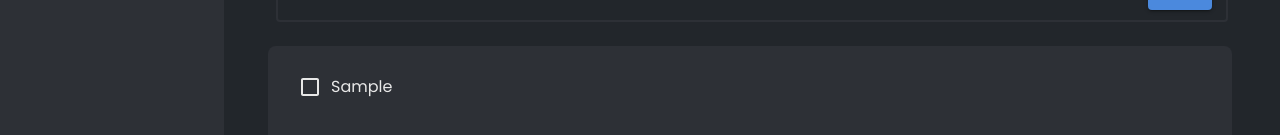
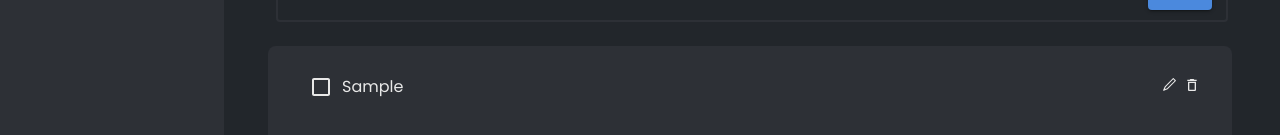
Before and after one commit to ArchitGhevariya007/scribble, a React (Create React App) app: page / in a window 1280 px wide. Both pictures are taken after typing "Sample" into the empty fields and a click on the button "ADD". Shown: the part 263-398 px from the top of the page. Built offline with nearby package versions, Linux system fonts and the light colour scheme.

Commit message:
task edit delete design ready

```diff
--- a/src/components/Todos.js
+++ b/src/components/Todos.js
@@ -1,5 +1,5 @@
 import React, { useState, useEffect } from "react";
-import { Box, TextField, Stack, Button, } from "@mui/material";
+import { Box, TextField, Stack, Button } from "@mui/material";
 import { v4 as uuid } from "uuid";
 import TodosList from "./TodosList";
 
@@ -53,6 +53,7 @@ export default function Todos() {
         {
           id: uuid(),
           task: TodoText,
+          isSelected:true
         },
       ]);
 
@@ -64,7 +65,6 @@ export default function Todos() {
   // setting data to local storage
   useEffect(() => {
     localStorage.setItem("Tasks", JSON.stringify(AddTodoText));
-
   }, [AddTodoText]);
 
   return (
@@ -91,13 +91,10 @@ export default function Todos() {
         />
       </Box>
 
+      {/* Task List */}
       <Box sx={style.todolist}>
-
         <TodosList Textdata={AddTodoText}></TodosList>
-
       </Box>
-
-
     </>
   );
 }
--- a/src/components/TodosList.js
+++ b/src/components/TodosList.js
@@ -1,30 +1,76 @@
-import React from "react";
-import { Container, Checkbox, FormControlLabel } from "@mui/material";
+import React, { useState } from "react";
+import {
+  Container,
+  Checkbox,
+  FormControlLabel,
+  Stack,
+  Box,
+} from "@mui/material";
+import { RxPencil1 } from "react-icons/rx";
+import { MdOutlineDelete } from "react-icons/md";
 
 export default function TodosList(props) {
+  const [Checked, setChecked] = useState();
+
   const style = {
     todoContainer: {
-      // backgroundColor: "#22262b",
+      //backgroundColor: "#22262b",
       mt: 1,
       mb: 1,
       padding: 0.5,
       borderRadius: 1,
     },
     CheckBox: {
-      color:"rgb(232, 232, 232)",
+      color: "rgb(232, 232, 232)",
       borderRadius: 20,
-
+      "&:checked+label": {
+        textDecorationLine: "line-through",
+      },
+      line: {
+        textDecoration: Checked ? "line-through" : "none",
+      },
+      icons:{
+        marginLeft:100,
+        color:"#000",
+        fontSize:"10px"
+        //padding:10
+      }
     },
   };
+
+  console.log(Checked);
+
   return (
     <>
       {props.Textdata != null
         ? props.Textdata.map((data, key) => (
             <Container maxWidth="lg" key={key} sx={style.todoContainer}>
-              <FormControlLabel
-                label={data.task}
-                control={<Checkbox sx={style.CheckBox} color="primary" />}
-              />
+              <Stack
+                direction="row"
+                justifyContent="space-between"
+                alignItems="center"
+                spacing={1}
+              >
+                <FormControlLabel
+                  label={<span style={style.line}>{data.task}</span>}
+                  control={
+                    <Checkbox
+                      sx={style.CheckBox}
+                      color="primary"
+                      onChange={() => {
+                        setChecked(data.isSelected);
+                        setChecked();
+                      }}
+                      checked={Checked}
+                    />
+                  }
+                />
+
+                <Box>
+                  <RxPencil1  style={{marginRight:7,cursor:"pointer"}}/>
+                  <MdOutlineDelete style={{cursor:"pointer"}} />
+                </Box>
+              </Stack>
             </Container>
           ))
         : ""}
```
